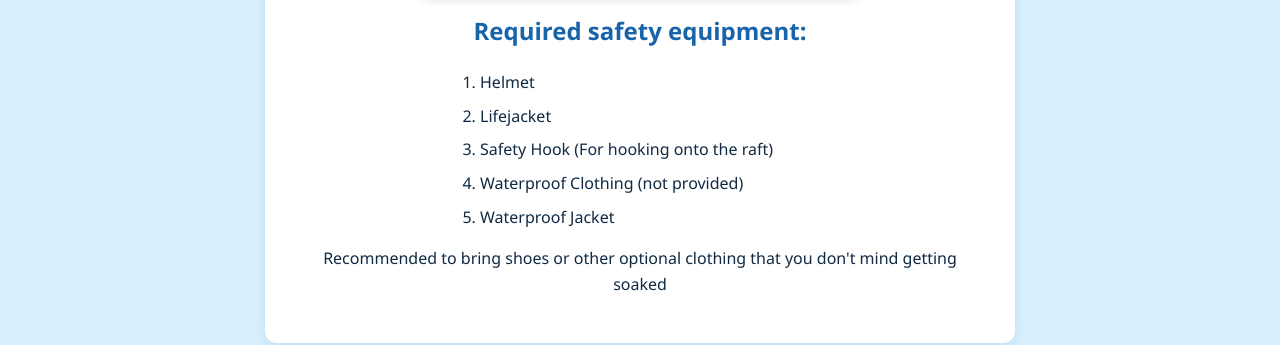
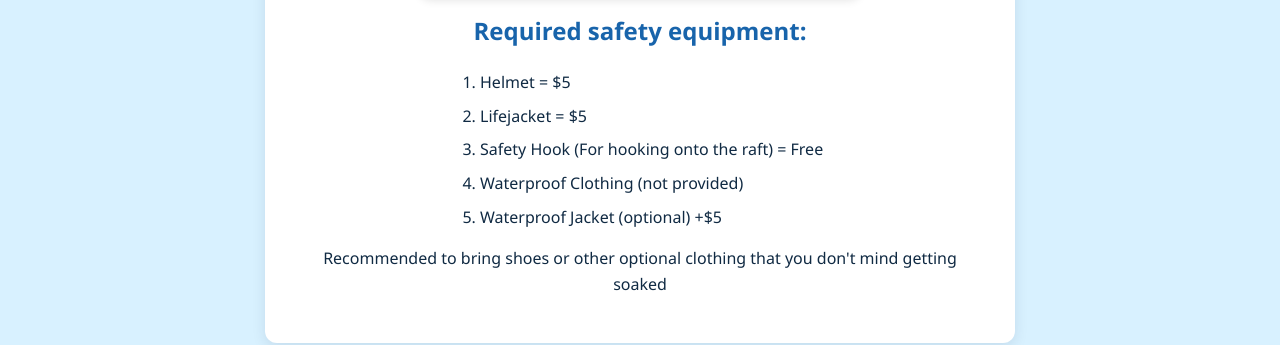
Before and after one commit to Vexera5002/My_First_react_app, a React (Create React App) app: page / in a window 1280 px wide. Both pictures are taken after a click on the button "Gear". Shown: the part 474-819 px from the top of the page. Built offline with nearby package versions, Linux system fonts and the light colour scheme.

Commit message:
Added Prices to certain pieces of required equipment

```diff
--- a/src/App.js
+++ b/src/App.js
@@ -80,11 +80,11 @@ function App() {
           />
           <h2>Required safety equipment:</h2>
           <ol>
-            <li>Helmet</li>
-            <li>Lifejacket</li>
-            <li>Safety Hook (For hooking onto the raft)</li>
+            <li>Helmet = $5</li>
+            <li>Lifejacket = $5</li>
+            <li>Safety Hook (For hooking onto the raft) = Free</li>
             <li>Waterproof Clothing (not provided)</li>
-            <li>Waterproof Jacket</li>
+            <li>Waterproof Jacket (optional) +$5</li>
           </ol>
           <p>Recommended to bring shoes or other optional clothing that you don't mind getting soaked</p>
         </div>
```
